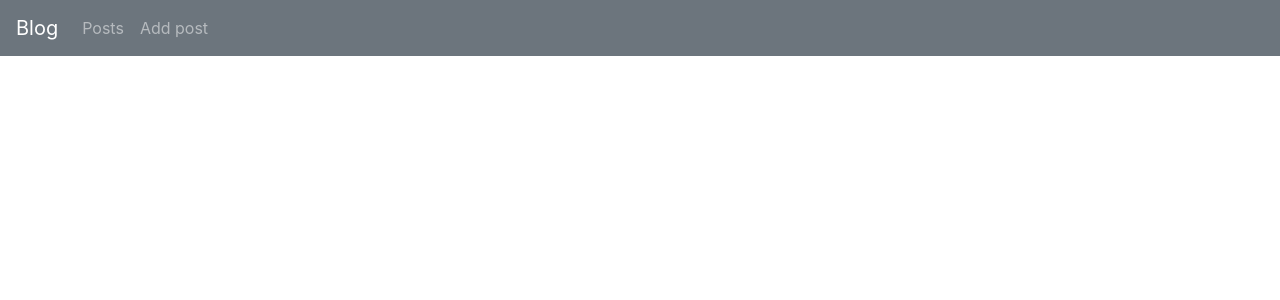
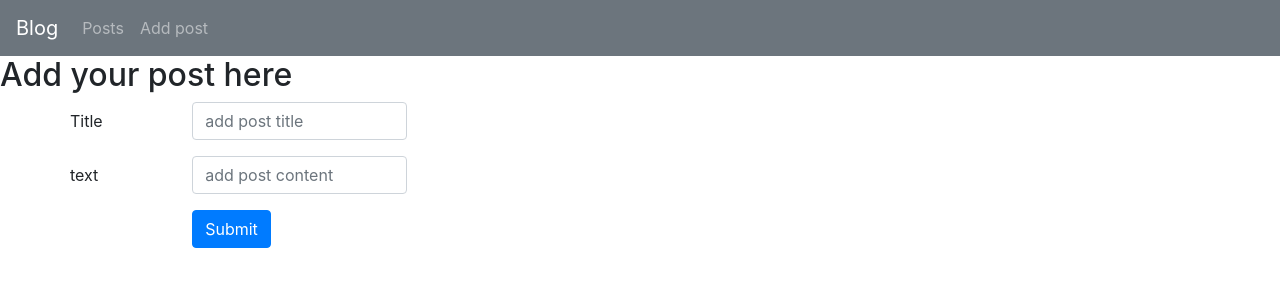
Before and after one commit to SakiZmaki83/blog-app, a Vue app: page /add in a window 1280 px wide. Shown: the top 300 px of the page. Built offline with nearby package versions, Linux system fonts and the light colour scheme.

Commit message:
zadatak4

```diff
--- a/src/main.js
+++ b/src/main.js
@@ -5,6 +5,7 @@
 
 import AppPosts from './pages/AppPosts.vue'
 import SinglePost from './pages/SinglePost.vue'
+import AddPost from './pages/AddPost.vue'
 
 Vue.config.productionTip = false
 
@@ -12,7 +13,8 @@
 const routes = [
   {path: '/', redirect: '/posts'},
   {path: '/posts', component: AppPosts, name: 'posts'},
-  {path: '/posts/:id', component: SinglePost, name: 'single-post'}
+  {path: '/posts/:id', component: SinglePost, name: 'single-post'},
+  {path: '/add', component: AddPost, name: 'add-post'}
 
 ]
 const router = new VueRouter({
--- /dev/null
+++ b/src/pages/AddPost.vue
@@ -0,0 +1,68 @@
+<template>
+    <div>
+        <h2>Add your post here</h2>
+        <div class="container">
+            <div class="row">
+                <form @submit.prevent="addPost">
+                    <div class="form-group row">
+                        <label for="title" class="col-4 col-form-label">Title</label>
+                        <div class="col-8">
+                            <input v-model="post.title" id="title" name="title" placeholder="add post title" type="text"
+                                   class="form-control here" >
+                        </div>
+                    </div>
+                    <div class="form-group row">
+                        <label for="text" class="col-4 col-form-label">text</label>
+                        <div class="col-8">
+                            <input v-model="post.text" id="text" name="text" placeholder="add post content" type="text"
+                                   class="form-control here" >
+                        </div>
+                    </div>
+                    <div class="form-group row">
+                        <div class="offset-4 col-8">
+                            <button name="submit" type="submit" class="btn btn-primary">Submit</button>
+
+                        </div>
+                    </div>
+                </form>
+            </div>
+        </div>
+    </div>
+</template>
+
+<script>
+    import {postServ} from "../services/postServices";
+    export default {
+        name: "AddPost",
+        created() {
+            if (this.$route.params.id) {
+                postServ.get(this.$route.params.id)
+                    .then((response) => {
+                        this.post = response.data
+                    })
+            }
+        },
+        data() {
+            return {
+                post: {
+                    title: '',
+                    text: ''
+                }
+            }
+        },
+        methods: {
+            addPost() {
+                if (this.$route.params.id) {
+                    postServ.edit(this.post)
+                    this.$router.push('/posts');
+                } else {
+                    postServ.add(this.post)
+                    this.$router.push('/posts');
+                }
+            }
+        }
+    }
+</script>
+
+<style scoped>
+</style>
--- a/src/services/postServices.js
+++ b/src/services/postServices.js
@@ -18,7 +18,12 @@
         return axios.get(`posts/${id}`)
 
     }
+    add(value){
 
+
+        return axios.post('posts',value)
+
+    }
 
 
 
```
